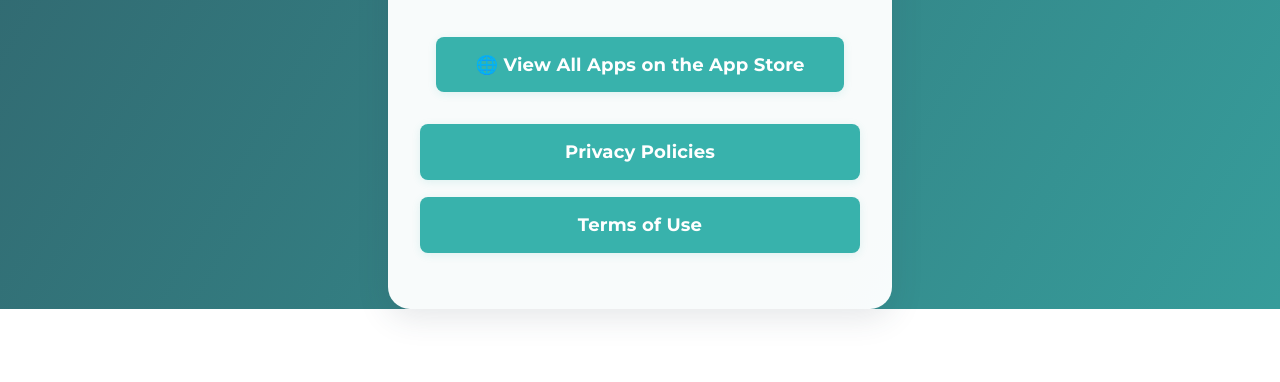
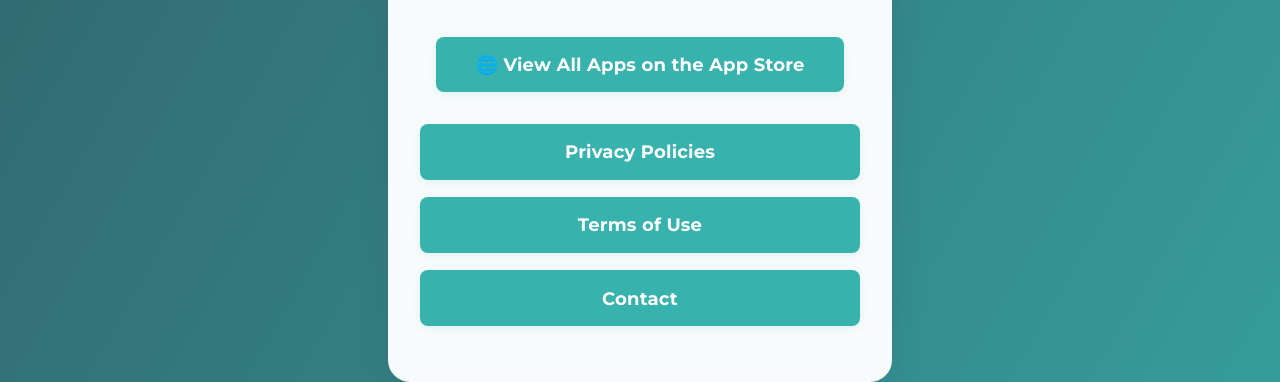
Before and after one commit to iriecoffelt/IrieDevelopment, a plain HTML site: page index.html in a window 1280 px wide. Shown: the part 674-1056 px from the top of the page. Before the commit the page ends 983 px from the top, so only its background shows below. Drawn offline with Linux system fonts and the light colour scheme.

Commit message:
adding contact button

```diff
--- a/index.html
+++ b/index.html
@@ -48,6 +48,7 @@
     <nav class="main-nav">
       <a href="privacy.html" class="store-link">Privacy Policies</a>
       <a href="terms.html" class="store-link">Terms of Use</a>
+      <a href="https://www.facebook.com/IrieDevelopment/?checkpoint_src=any" class="store-link" target="_blank" rel="noopener">Contact</a>
     </nav>
   </div>
 </body>
```
